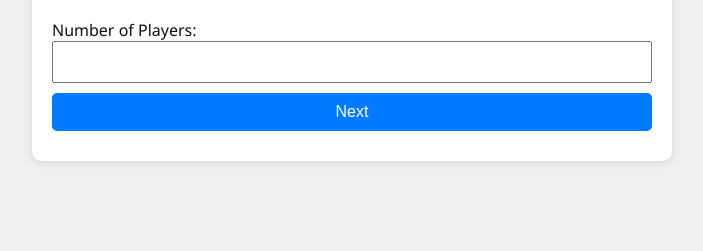
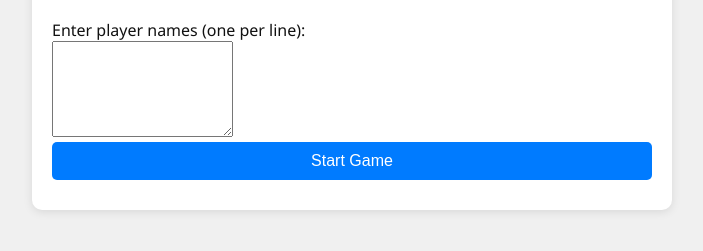
Before and after one commit to sagar-madireddi/Rummytracker-v2, a plain HTML site: page index.html in a window 1280 px wide. Shown: the part 107-358 px from the top of the page, without its empty margins (288-991 px from the left). Drawn offline with Linux system fonts and the light colour scheme.

Commit message:
Update index.html
code overhaul changed logic

```diff
--- a/index.html
+++ b/index.html
@@ -1,5 +1,5 @@
 <!DOCTYPE html>
-<html lang="en">
+<html>
 <head>
   <meta charset="UTF-8">
   <title>Rummy Score Tracker</title>
@@ -8,16 +8,18 @@
 </head>
 <body>
   <div class="container">
+
     <h1>Rummy Score Tracker</h1>
 
-    <div id="setup">
-      <label>Number of Players:</label>
-      <input type="number" id="player-count" min="2" max="6" required>
-      <button onclick="createPlayerInputs()">Next</button>
-      <div id="player-names"></div>
+    <div id="setup-section">
+      <form id="setup-form" onsubmit="startGame(event)">
+        <label>Enter player names (one per line):</label><br>
+        <textarea id="players-input" rows="6" required></textarea><br>
+        <button type="submit">Start Game</button>
+      </form>
     </div>
 
-    <div id="round-section" style="display:none;">
+    <div id="round-section" style="display: none;">
       <h2 id="round-title"></h2>
       <form id="score-form" onsubmit="submitRound(event)">
         <div id="score-inputs"></div>
@@ -25,13 +27,13 @@
       </form>
     </div>
 
-    <div id="result-section" style="display:none;">
+    <div id="result-section" style="display: none;">
       <h2>Final Results</h2>
       <ul id="result-list"></ul>
-      <button onclick="resetGame()">Restart</button>
+      <button onclick="resetGame()">Restart Game</button>
     </div>
+
   </div>
-
   <script src="script.js"></script>
 </body>
 </html>
```
